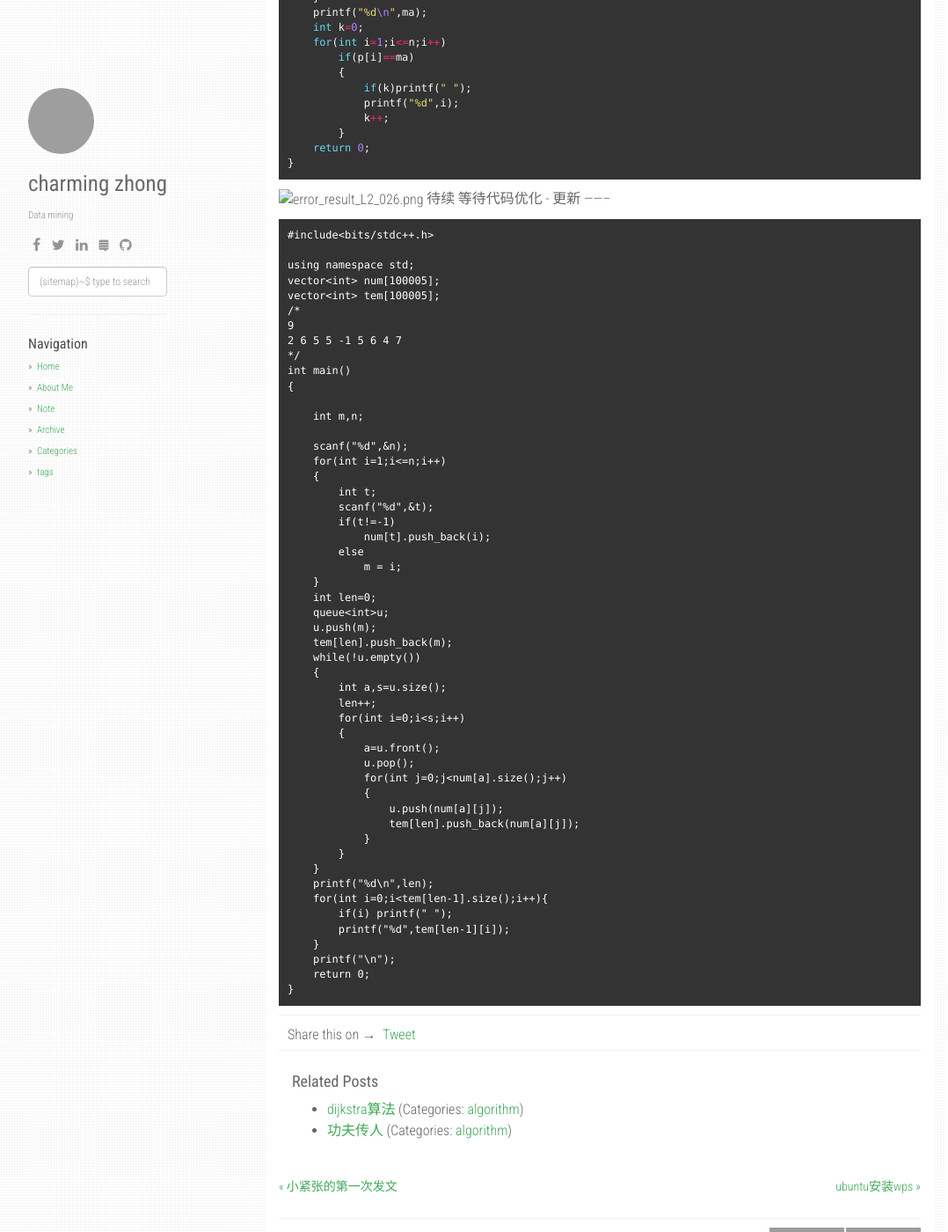
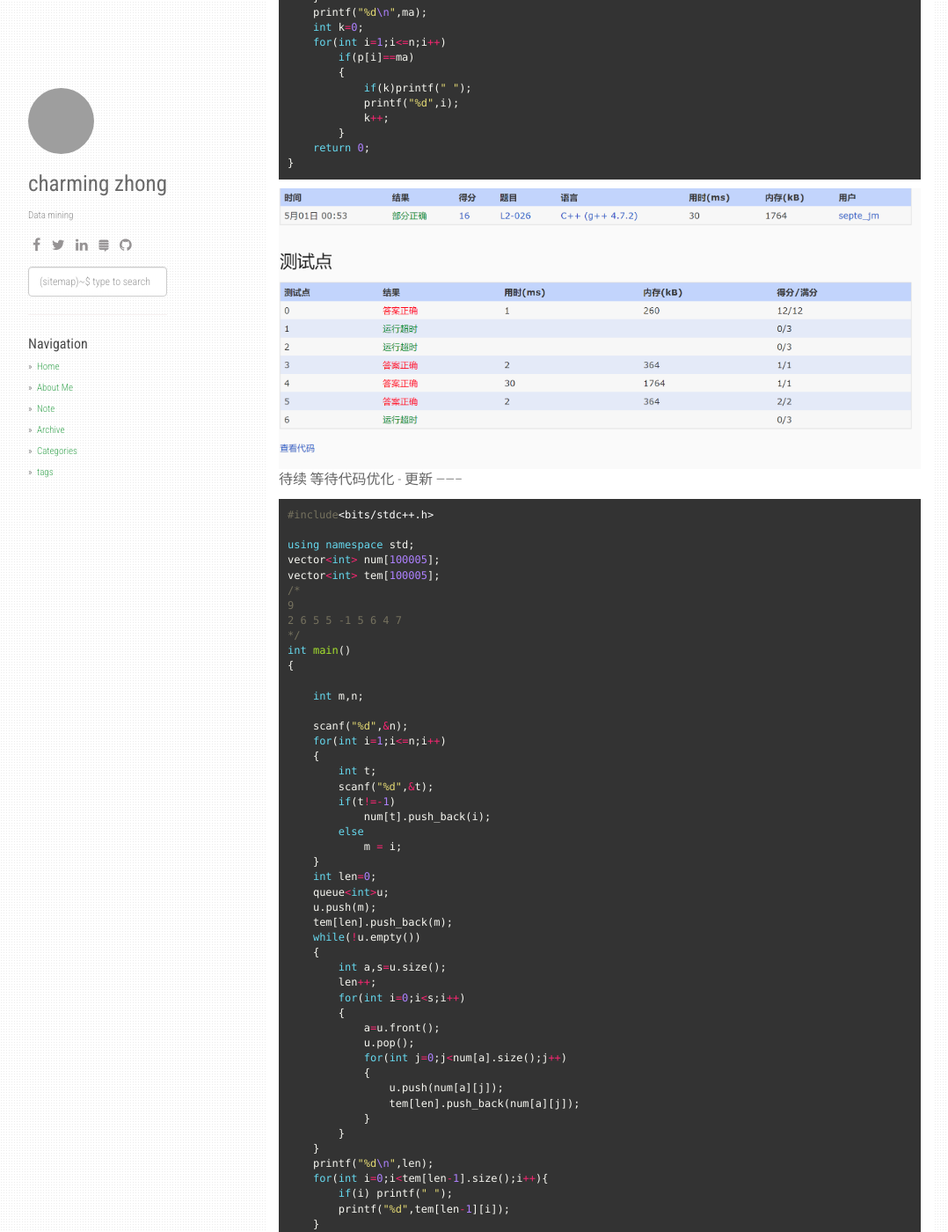
Before and after one commit to bfjm/bfjm.github.io, a Jekyll site: the page built from _posts/2018-05-01-pat_小字辈.md, in a window 1280 px wide and 1400 px high, scrolled down 1087 px. Shown: the whole window at 88% size, without its empty margins (53-1131 px from the left). Built offline with Jekyll 4.4.1, drawn with Linux system fonts in a browser that asks for light colours; nearby versions of some CDN libraries; comment, search, counter and statistics services are not loaded; some of the changed text lies outside the part shown; grey boxes are pictures that could not be loaded.

Commit message:
1808210334

````diff
--- a/_posts/2018-05-01-pat_小字辈.md
+++ b/_posts/2018-05-01-pat_小字辈.md
@@ -86,12 +86,12 @@ int main()
     return 0;
 }
 {% endhighlight %}
-![error_result_L2_026.png]({{ site.url }}/static/img/_posts/error_result_L2_026.png)
+![error_result_L2_026.png]({{ site.baseurl }}/static/img/error_result_L2_026.png)
 待续 等待代码优化
 -
 更新
 --------
-```
+{% highlight c++ %}
 #include<bits/stdc++.h>
 
 using namespace std;
@@ -143,4 +143,4 @@ int main()
     printf("\n");
     return 0;
 }
-```
+{% endhighlight %}
````
Also changed, not shown: _posts/2018-05-13-innocamp区域赛.md (+4 -4 lines), static/img/error_result_L2_026.png (added), static/img/google.png (added), 3 other files.
